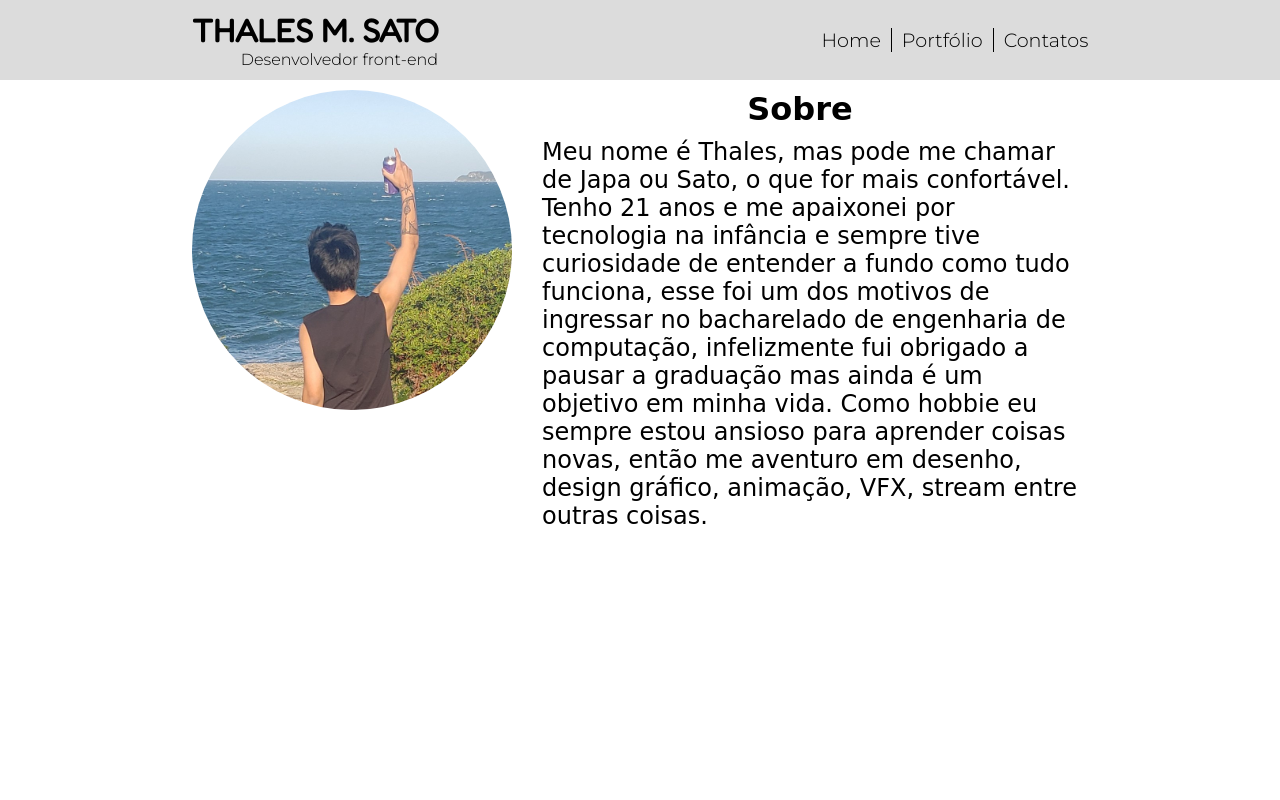
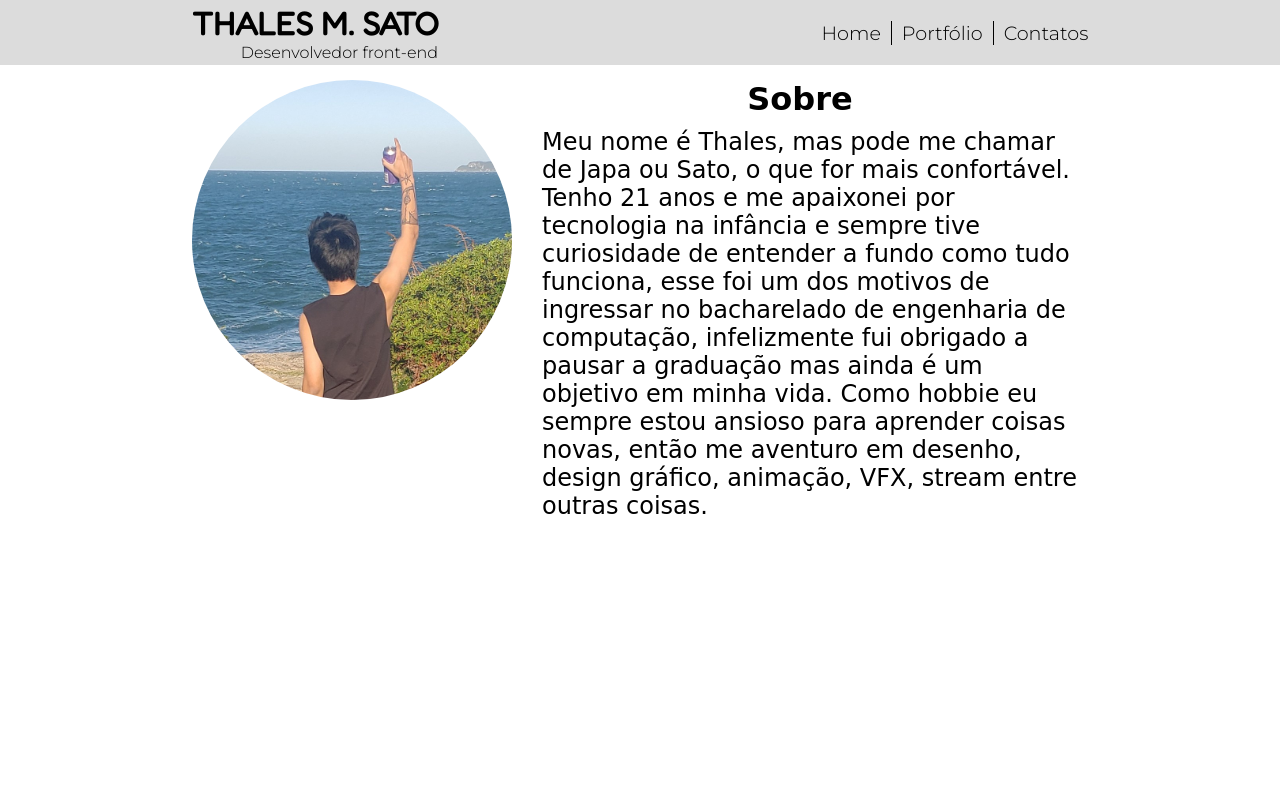
Before and after one commit to thalesms2/thalesms2.github.io, a plain HTML site: page index.html in a window 1280 px wide. Shown: the top 800 px of the page. Drawn offline with Linux system fonts and the light colour scheme; a web font is replaced by a local one.

Commit message:
Update style.css

```diff
--- a/style/style.css
+++ b/style/style.css
@@ -22,7 +22,7 @@ body {
 section {
     scroll-snap-align: start;
     height: 100vh;
-    padding-top: 90px;
+    padding-top: 80px;
 }
 
 .header {
@@ -34,7 +34,7 @@ section {
     background-color: #dcdcdc;
     color: black;
     width: 100%;
-    height: 80px;
+    height: 65px;
 }
 h1 {
     font-family: 'Fredoka', sans-serif;
```
